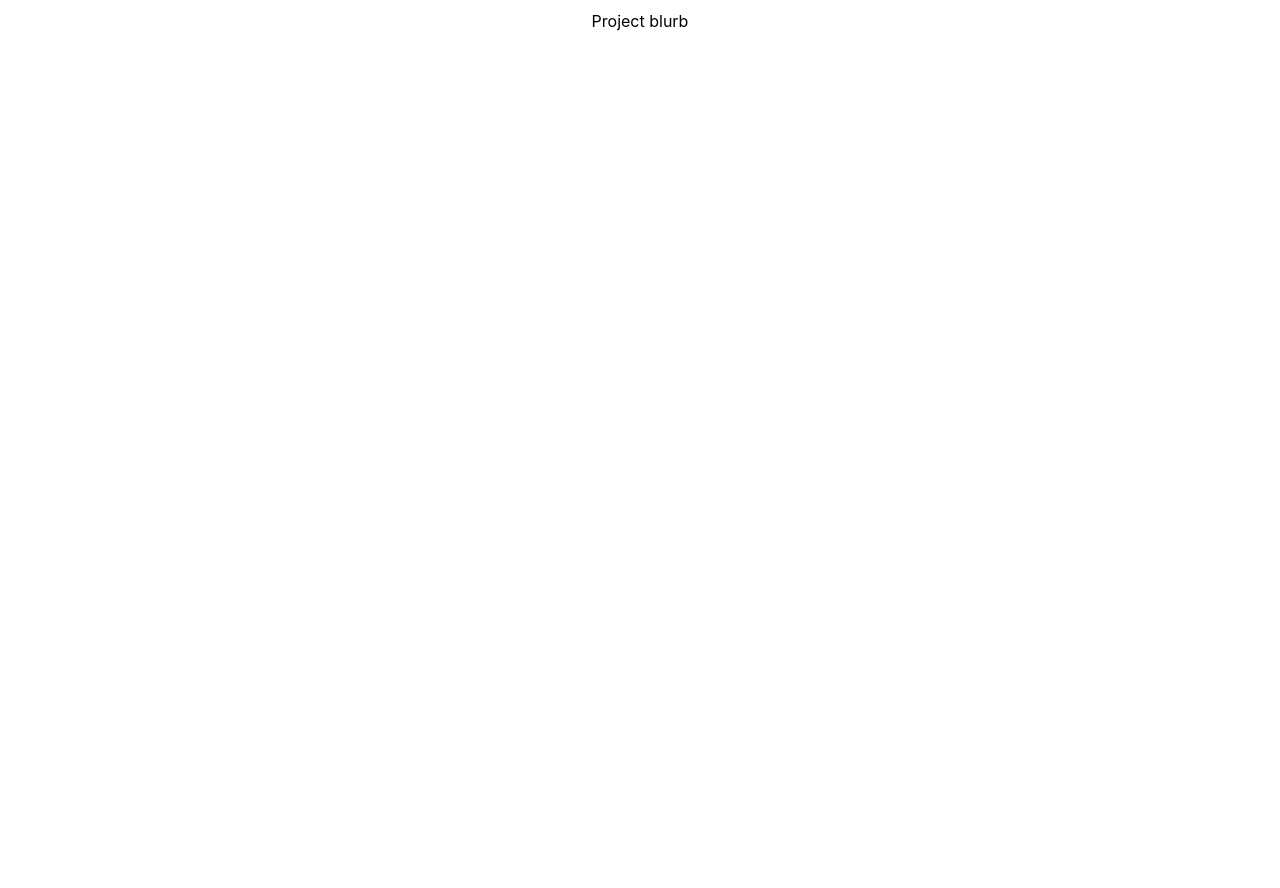
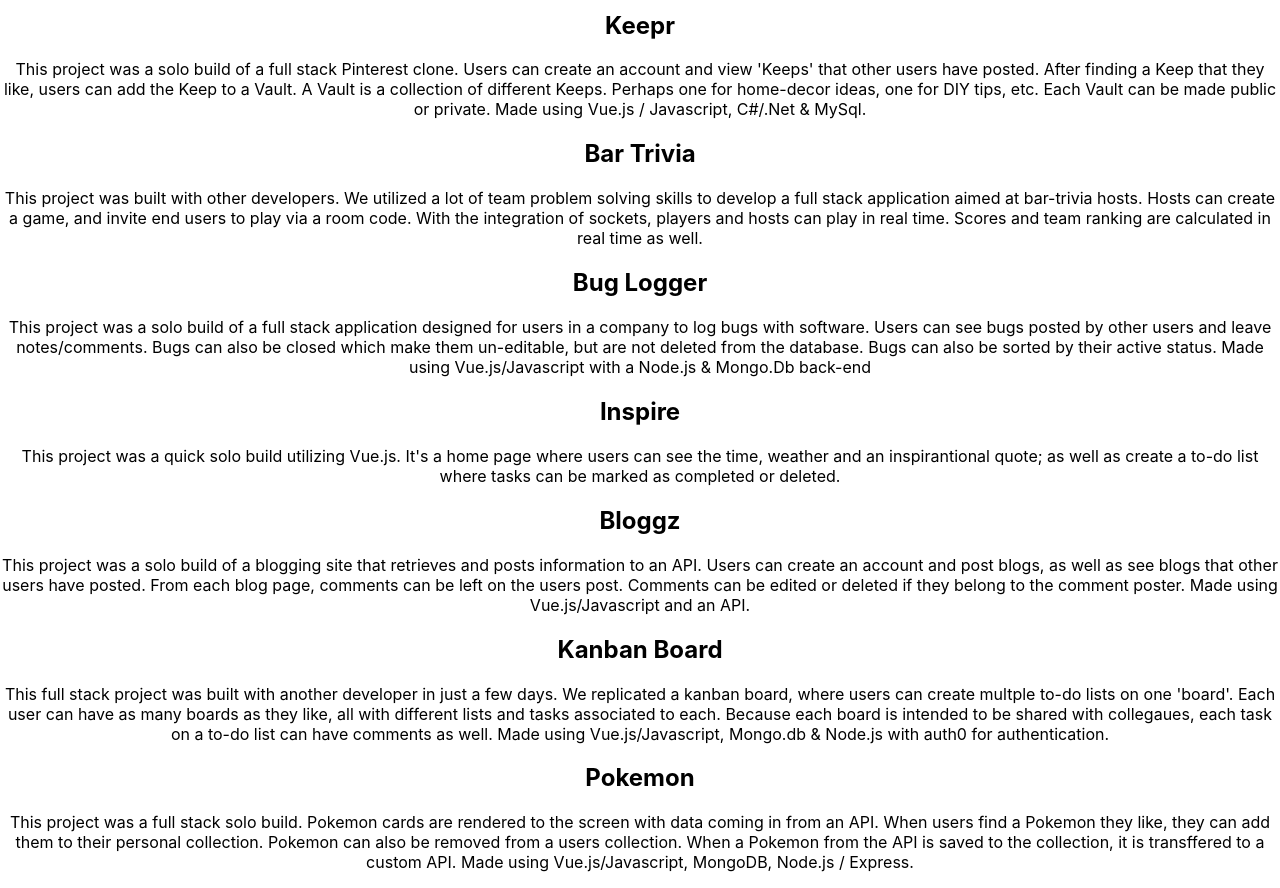
Before and after one commit to MonroeGollaher/MonroeGollaher.github.io, a React (Create React App) app: page / in a window 1280 px wide. Shown: the part 760-1648 px from the top of the page. Before the commit the page ends 807 px from the top, so only its background shows below. Built offline with nearby package versions, Linux system fonts and the light colour scheme.

Commit message:
setting up projects section / data

```diff
--- /dev/null
+++ b/src/components/Projects/Project/ProjectData.js
@@ -0,0 +1,48 @@
+const projects = [
+  {
+    title: "Keepr",
+    blurb:
+      "This project was a solo build of a full stack Pinterest clone. Users can create an account and view 'Keeps' that other users have posted. After finding a Keep that they like, users can add the Keep to a Vault. A Vault is a collection of different Keeps. Perhaps one for home-decor ideas, one for DIY tips, etc. Each Vault can be made public or private. Made using Vue.js / Javascript, C#/.Net & MySql.",
+    githubLink: "https://github.com/MonroeGollaher/CSharpPintrestClone",
+  },
+  {
+    title: "Bar Trivia",
+    blurb:
+      "This project was built with other developers. We utilized a lot of team problem solving skills to develop a full stack application aimed at bar-trivia hosts. Hosts can create a game, and invite end users to play via a room code. With the integration of sockets, players and hosts can play in real time. Scores and team ranking are calculated in real time as well.",
+    githubLink: "https://github.com/MonroeGollaher/TriviaGame",
+    deployedLink: "https://triviamanagement.herokuapp.com/#/",
+  },
+  {
+    title: "Bug Logger",
+    blurb:
+      "This project was a solo build of a full stack application designed for users in a company to log bugs with software. Users can see bugs posted by other users and leave notes/comments. Bugs can also be closed which make them un-editable, but are not deleted from the database. Bugs can also be sorted by their active status. Made using Vue.js/Javascript with a Node.js & Mongo.Db back-end",
+    githubLink: "https://github.com/MonroeGollaher/VueBugLogger",
+  },
+  {
+    title: "Inspire",
+    blurb:
+      "This project was a quick solo build utilizing Vue.js. It's a home page where users can see the time, weather and an inspirantional quote; as well as create a to-do list where tasks can be marked as completed or deleted.",
+    githubLink: "https://github.com/MonroeGollaher/VueInspire",
+  },
+  {
+    title: "Bloggz",
+    blurb:
+      "This project was a solo build of a blogging site that retrieves and posts information to an API. Users can create an account and post blogs, as well as see blogs that other users have posted. From each blog page, comments can be left on the users post. Comments can be edited or deleted if they belong to the comment poster. Made using Vue.js/Javascript and an API.",
+    githubLink: "https://github.com/MonroeGollaher/VueBlogger",
+  },
+  {
+    title: "Kanban Board",
+    blurb:
+      "This full stack project was built with another developer in just a few days. We replicated a kanban board, where users can create multple to-do lists on one 'board'. Each user can have as many boards as they like, all with different lists and tasks associated to each. Because each board is intended to be shared with collegaues, each task on a to-do list can have comments as well. Made using Vue.js/Javascript, Mongo.db & Node.js with auth0 for authentication.",
+    githubLink: "https://github.com/MCharron93/Kanbantoo-Electric-Boogaloo",
+    deployedLink: "https://kanbantooelectricboogaloo.herokuapp.com/",
+  },
+  {
+    title: "Pokemon",
+    blurb:
+      "This project was a full stack solo build. Pokemon cards are rendered to the screen with data coming in from an API. When users find a Pokemon they like, they can add them to their personal collection. Pokemon can also be removed from a users collection. When a Pokemon from the API is saved to the collection, it is transffered to a custom API. Made using Vue.js/Javascript, MongoDB, Node.js / Express.",
+    githubLink: "https://github.com/MonroeGollaher/FullstackPokemon",
+  },
+];
+
+export default projects;
--- a/src/components/Projects/Project/index.jsx
+++ b/src/components/Projects/Project/index.jsx
@@ -1,12 +1,24 @@
+import { string } from "prop-types";
 import React from "react";
 
-const Project = () => {
-  console.log("hello from project");
+const Project = ({ title, blurb }) => {
+  console.log("hello from projects");
   return (
     <div>
-      <p>Project blurb</p>
+      <h2>{title}</h2>
+      <p>{blurb}</p>
     </div>
   );
 };
 
+Project.propTypes = {
+  title: string,
+  blurb: string,
+};
+
+Project.defaultProps = {
+  title: "",
+  blurb: "",
+};
+
 export default Project;
--- a/src/components/Projects/index.jsx
+++ b/src/components/Projects/index.jsx
@@ -1,11 +1,14 @@
 import React from "react";
 import styles from "./index.module.css";
 import Project from "./Project";
+import projects from "./Project/ProjectData";
 
 const Projects = () => (
   <div className={styles.wrapper}>
     <h1>Projects</h1>
-    <Project />
+    {projects.map(({ title, blurb }) => (
+      <Project title={title} blurb={blurb} />
+    ))}
   </div>
 );
 
```
